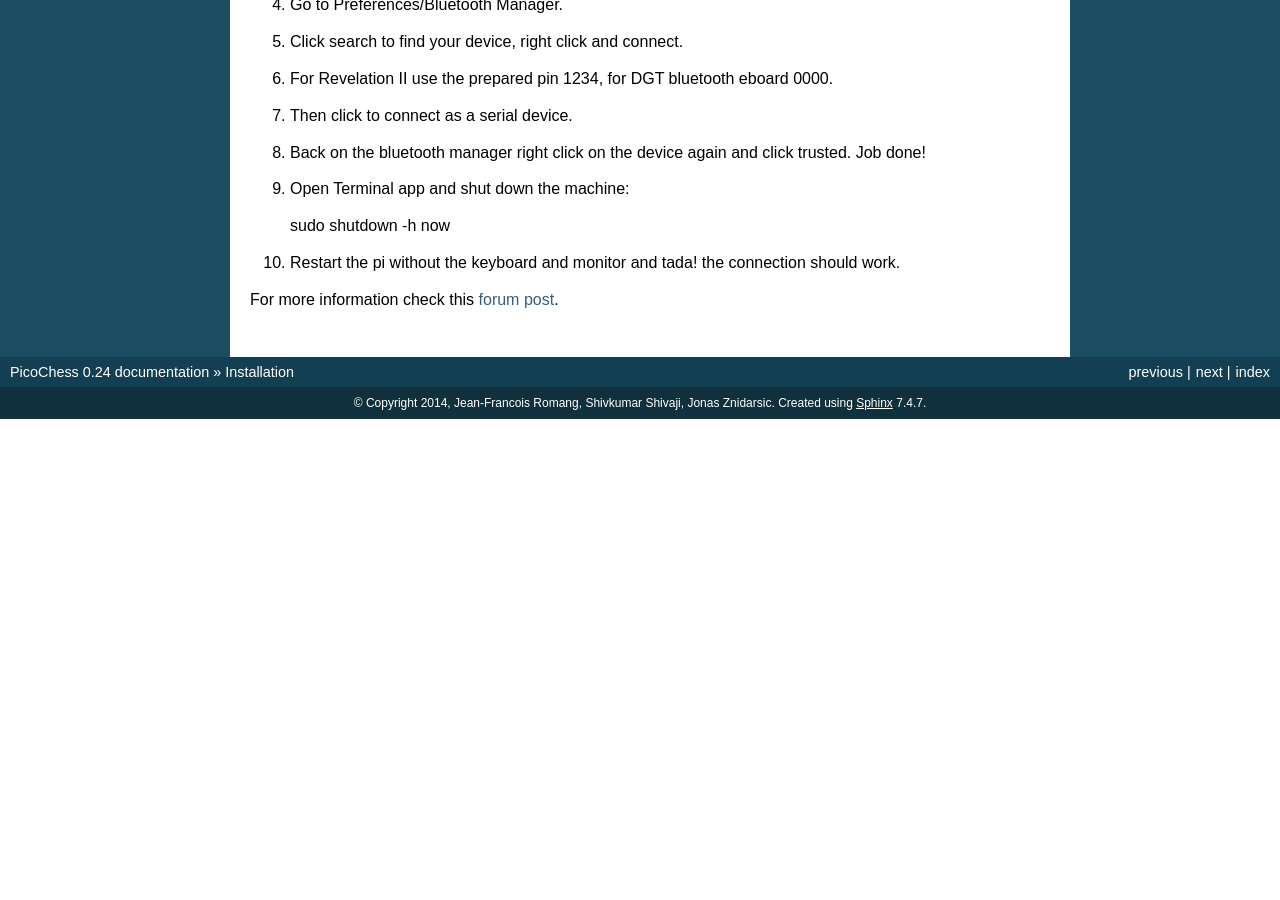
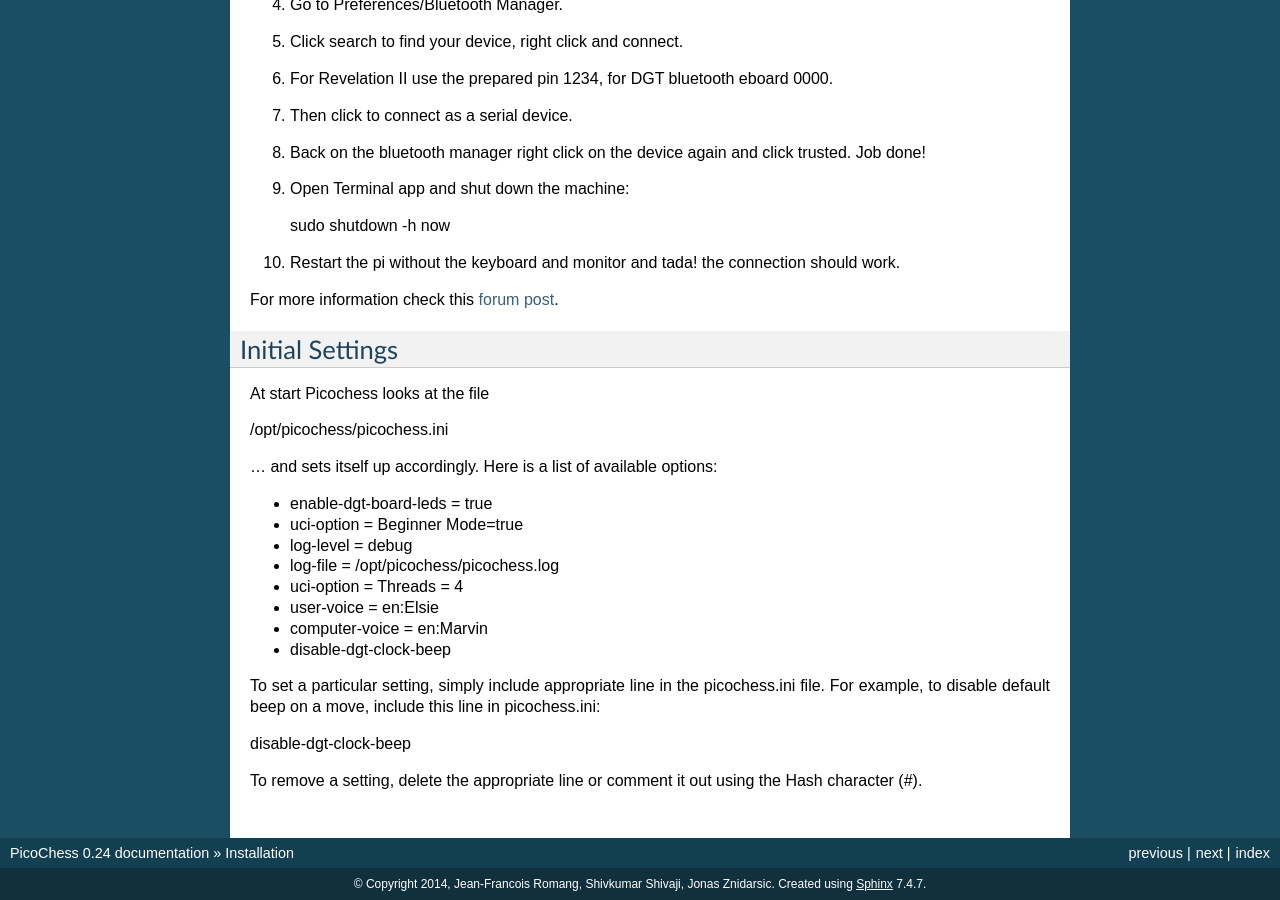
Before and after one commit to jromang/picochess, a Sphinx documentation site: the page built from docs/installation.rst, in a window 1280 px wide and 900 px high, scrolled down 2304 px. Built offline with Sphinx 7.4.7, drawn with Linux system fonts in a browser that asks for light colours; before the commit the page ends 2723 px from its top, so only the background shows below that.

Commit message:
Update installation.rst

```diff
--- a/docs/installation.rst
+++ b/docs/installation.rst
@@ -148,3 +148,28 @@
 10. Restart the pi without the keyboard and monitor and tada! the connection should work.
 
 For more information check this `forum post <https://groups.google.com/forum/#!topic/picochess/7LSBZ6Qha64>`_.
+
+Initial Settings
+----------------
+
+At start Picochess looks at the file
+
+/opt/picochess/picochess.ini
+
+... and sets itself up accordingly. Here is a list of available options:
+
+* enable-dgt-board-leds = true
+* uci-option = Beginner Mode=true
+* log-level = debug
+* log-file = /opt/picochess/picochess.log
+* uci-option = Threads = 4
+* user-voice = en:Elsie
+* computer-voice = en:Marvin
+* disable-dgt-clock-beep
+
+To set a particular setting, simply include appropriate line in the picochess.ini file.
+For example, to disable default beep on a move, include this line in picochess.ini:
+
+disable-dgt-clock-beep
+
+To remove a setting, delete the appropriate line or comment it out using the Hash character (#).
```
